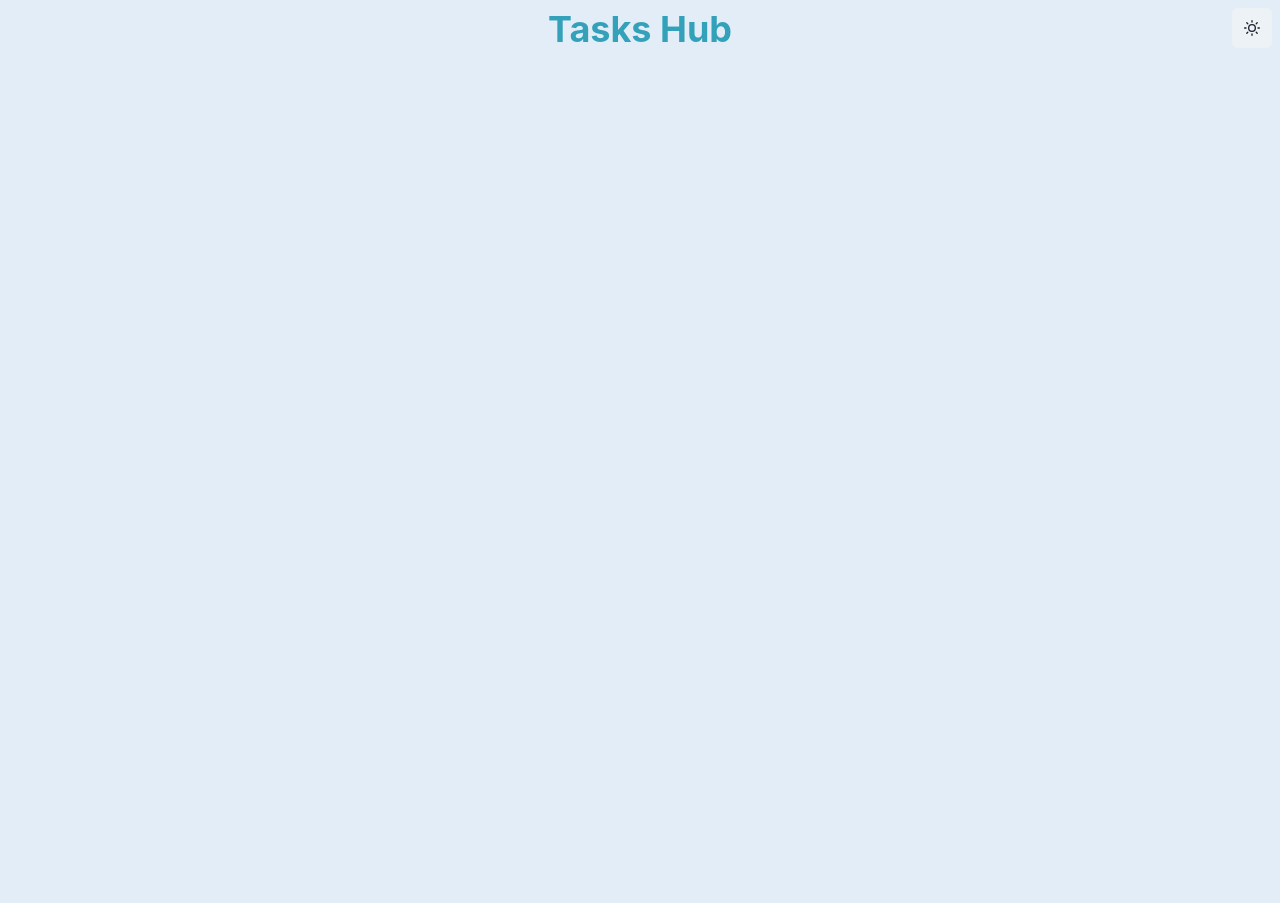
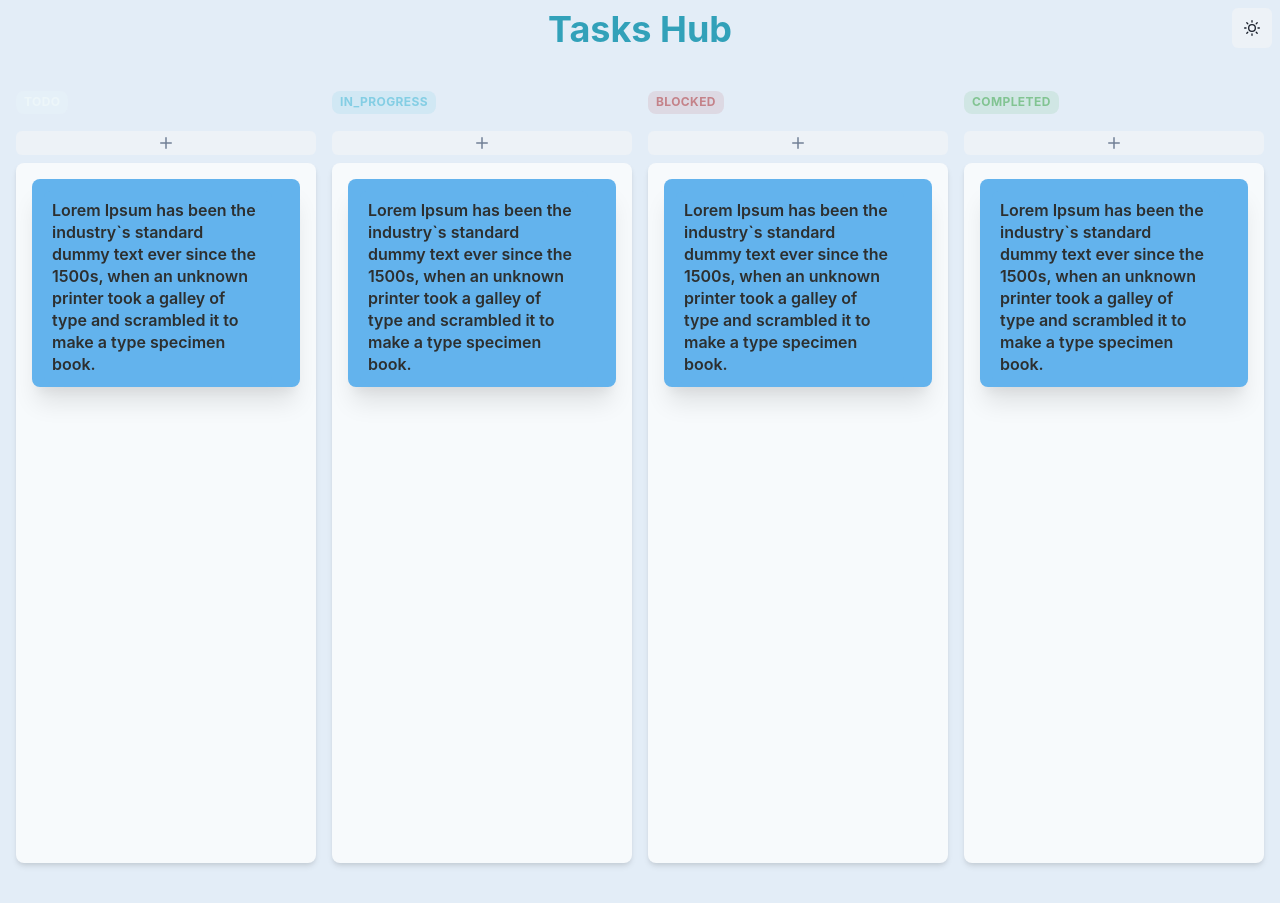
Before and after one commit to devjohn42/note-hub, a React (Vite) app: page / in a window 1280 px wide. Before the commit the page ends 800 px from the top, so only its background shows below. Built offline with nearby package versions, Linux system fonts and the light colour scheme.

Commit message:
feat: creates the column component and uses mock data to render the tasks

```diff
--- a/src/App.tsx
+++ b/src/App.tsx
@@ -1,9 +1,20 @@
+import { Container, SimpleGrid } from '@chakra-ui/react';
 import Header from './components/Header';
+import Column from './components/Column';
+import { ColumnType } from './utils/enums';
 
 function App() {
   return (
     <>
       <Header />
+      <Container maxWidth="container.xl" px={4} py={10}>
+        <SimpleGrid columns={{ base: 1, md: 4 }} spacing={{ base: 16, md: 4 }}>
+          <Column column={ColumnType.TO_DO} />
+          <Column column={ColumnType.IN_PROGRESS} />
+          <Column column={ColumnType.BLOCKED} />
+          <Column column={ColumnType.COMPLETED} />
+        </SimpleGrid>
+      </Container>
     </>
   );
 }
--- /dev/null
+++ b/src/components/Column.tsx
@@ -0,0 +1,76 @@
+import { AddIcon } from '@chakra-ui/icons';
+import {
+  Badge,
+  Box,
+  Heading,
+  IconButton,
+  Stack,
+  useColorModeValue,
+} from '@chakra-ui/react';
+import { ColumnType } from '../utils/enums';
+import { TaskModel } from '../utils/models';
+import Task from './Task';
+
+const ColumnsColorScheme: Record<ColumnType, string> = {
+  Todo: '#edf6f9',
+  In_Progress: '#84CEE4',
+  Completed: '#82C492',
+  Blocked: '#C48289',
+};
+
+const mockTasks: TaskModel[] = [
+  {
+    id: '2',
+    title:
+      'Lorem Ipsum has been the industry`s standard dummy text ever since the 1500s, when an unknown printer took a galley of type and scrambled it to make a type specimen book. ',
+    column: ColumnType.IN_PROGRESS,
+    color: 'blue.300',
+  },
+];
+
+const Column = ({ column }: { column: ColumnType }) => {
+  return (
+    <Box>
+      <Heading fontSize="md" mb={4} letterSpacing="wide">
+        <Badge
+          px={2}
+          py={1}
+          rounded="lg"
+          bgColor={ColumnsColorScheme[column] + '30'}
+          color={ColumnsColorScheme[column]}
+        >
+          {column}
+        </Badge>
+      </Heading>
+      <IconButton
+        size="xs"
+        w="full"
+        color={useColorModeValue('gray.500', 'gray.400')}
+        bgColor={useColorModeValue('gray.100', 'gray.700')}
+        _hover={{ bgColor: useColorModeValue('gray.200', 'gray.600') }}
+        py={2}
+        variant="solid"
+        colorScheme="black"
+        aria-label="add-task"
+        icon={<AddIcon />}
+      />
+      <Stack
+        direction="column"
+        h={{ base: 300, md: 600, xl: 700 }}
+        p={4}
+        mt={2}
+        spacing={4}
+        bgColor={useColorModeValue('gray.50', 'gray.900')}
+        rounded="lg"
+        boxShadow="md"
+        overflow="auto"
+      >
+        {mockTasks.map((task, index) => (
+          <Task key={task.id} task={task} index={index} />
+        ))}
+      </Stack>
+    </Box>
+  );
+};
+
+export default Column;
--- a/src/utils/enums.ts
+++ b/src/utils/enums.ts
@@ -1,6 +1,6 @@
 export enum ColumnType {
   TO_DO = 'Todo',
-  IN_PROGRESS = 'In Progress',
+  IN_PROGRESS = 'In_Progress',
   COMPLETED = 'Completed',
   BLOCKED = 'Blocked',
 }
```
